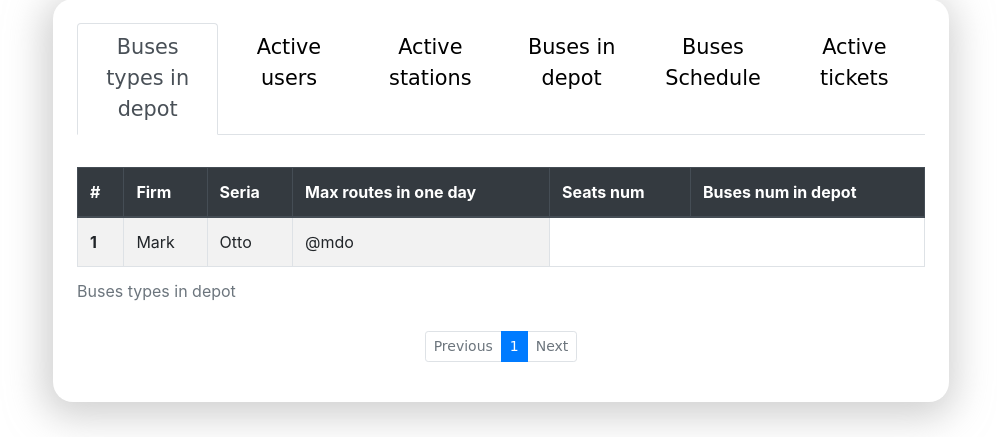
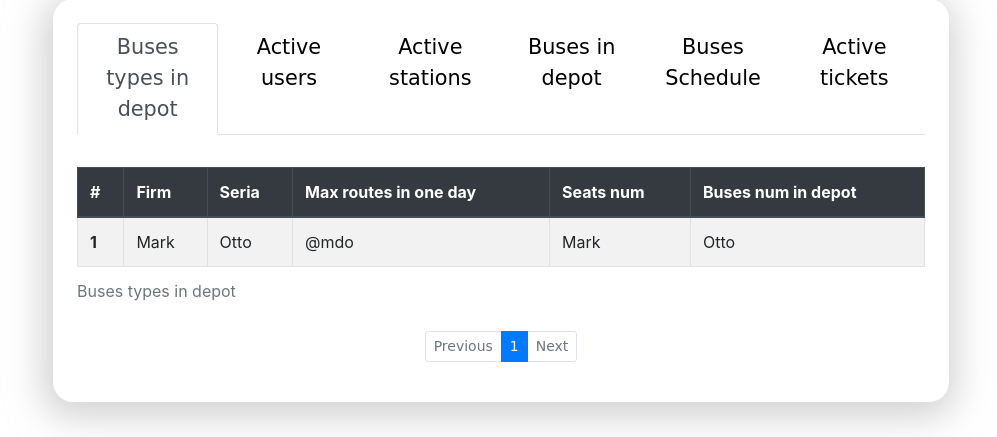
Before and after one commit to Mernus/db_volsu, a Django app: template templates/database.html in a window 1280 px wide. Shown: the part 65-502 px from the top of the page, without its empty margins (139-1136 px from the left). Run offline with Django 3.2, Linux system fonts and the light colour scheme; the template is opened without the code that fills it: most values are stand-ins (such as "Sample title", 1, 10 or a date in 2020); some libraries are stand-ins or nearby versions; some web fonts are replaced.

Commit message:
table update

```diff
--- a/templates/database.html
+++ b/templates/database.html
@@ -28,9 +28,6 @@
     <link rel="shortcut icon" type="image/x-icon" media="all" href="{% static "favicon.ico" %}"/>
     <!-- Custom css -->
     <link rel="stylesheet" type="text/css" media="all" href={% static "database_page/css/style.css" %}>
-    <script>
-        var a = {{ result }};
-    </script>
 </head>
 <body>
 <div id="navs">
@@ -71,6 +68,8 @@
                         <td>Mark</td>
                         <td>Otto</td>
                         <td>@mdo</td>
+                        <td>Mark</td>
+                        <td>Otto</td>
                     </tr>
                 {% endfor %}
                 </tbody>
```
